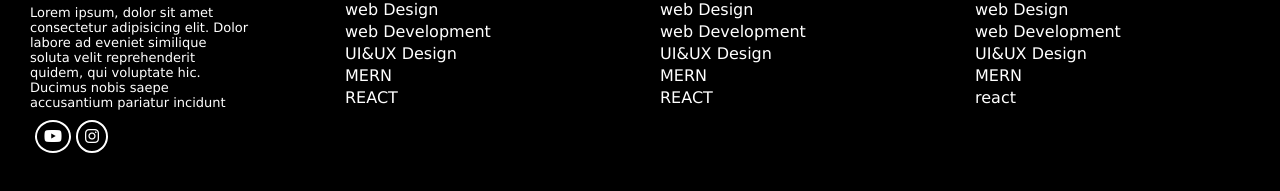
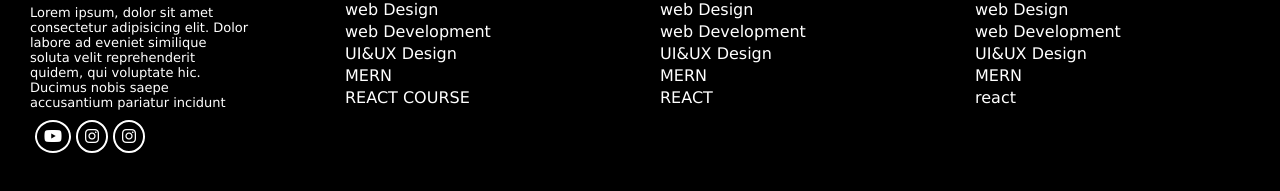
Before and after one commit to Ameenmohammed1/Explores, a plain HTML site: page index.html in a window 1280 px wide. Shown: the part 2402-2593 px from the top of the page. Drawn offline with Linux system fonts and the light colour scheme.

Commit message:
social media added footer change react to react course

```diff
--- a/index.html
+++ b/index.html
@@ -148,6 +148,7 @@
           <div class="socialMediaLinks">
             <a href="#"><i class="fa-brands fa-youtube"></i></a>
             <a href="#"><i class="fa-brands fa-instagram"></i></a>
+            <a href="#"><i class="fa-brands fa-instagram"></i></a>
           </div>
         </div>
         <div class="card2">
@@ -157,7 +158,7 @@
             <li><a href="#">web Development</a></li>
             <li><a href="#">UI&UX Design</a></li>
             <li><a href="#">MERN</a></li>
-            <li><a href="#">REACT</a></li>
+            <li><a href="#">REACT COURSE</a></li>
           </ul>
         </div>
         <div class="card2">
```
